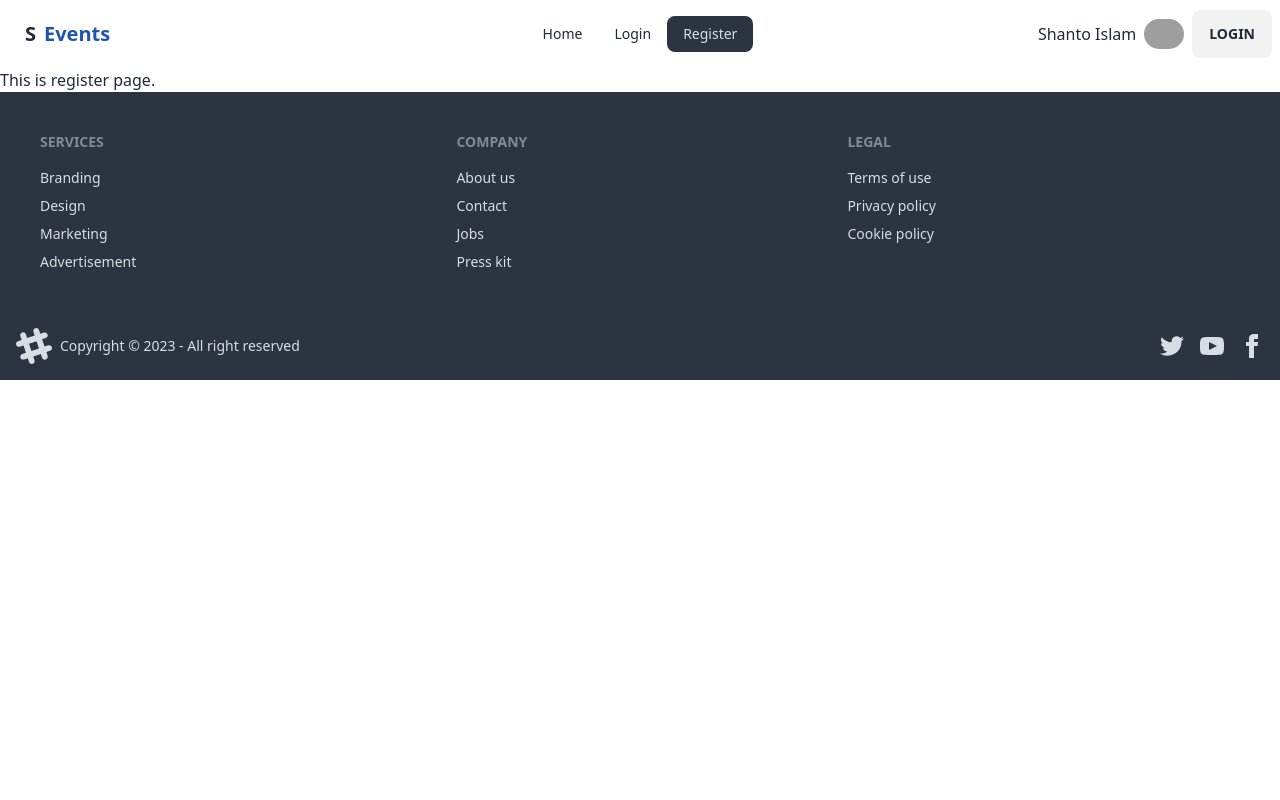
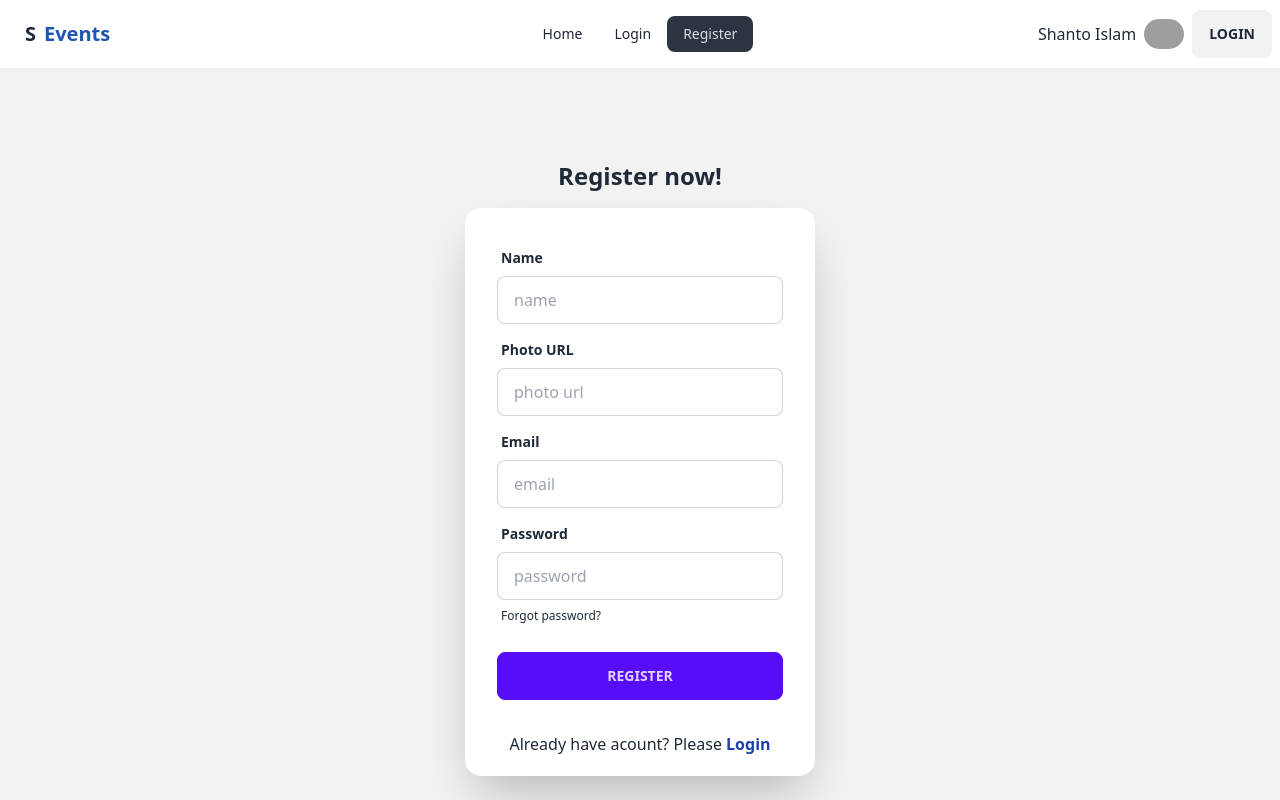
Before and after one commit to Shanto93/Event-management, a React (Vite) app: page /register in a window 1280 px wide. Shown: the top 800 px of the page. Built offline with nearby package versions, Linux system fonts and the light colour scheme; no server answers; grey boxes are pictures that could not be loaded.

Commit message:
Sign in using firebase authentication done and also created AuthProvider

```diff
--- a/src/components/Login.jsx
+++ b/src/components/Login.jsx
@@ -1,7 +1,45 @@
+import { Link } from "react-router-dom";
+
 const Login = () => {
+    const handleLogin = e => {
+        e.preventDefault();
+        console.log(e.currentTarget);
+        const form = new FormData(e.currentTarget);
+        console.log(form.get('email'));
+
+    }
     return (
-        <div>
-            <h2>This is Login page</h2>
+        <div className="hero min-h-screen bg-base-200">
+            <div className="hero-content flex-col">
+                <div className="text-center">
+                    <h1 className="text-2xl font-bold">Login now!</h1>
+                </div>
+                <div className="card flex-shrink-0 w-[350px] max-w-sm shadow-2xl bg-base-100">
+                    <form onSubmit={handleLogin} className="card-body">
+                        <div className="form-control">
+                            <label className="label">
+                                <span className="label-text font-semibold">Email</span>
+                            </label>
+                            <input type="email" name="email" placeholder="email" className="input input-bordered" required />
+                        </div>
+                        <div className="form-control">
+                            <label className="label">
+                                <span className="label-text font-semibold">Password</span>
+                            </label>
+                            <input type="password" name="password" placeholder="password" className="input input-bordered" required />
+                            <label className="label">
+                                <a href="#" className="label-text-alt link link-hover">Forgot password?</a>
+                            </label>
+                        </div>
+                        <div className="form-control mt-3">
+                            <button className="btn btn-primary">Login</button>
+                        </div>
+                    </form>
+                    <div className="mx-auto mb-5">
+                        <p>Do not have acount? Please <Link to='/register'> <span className="text-blue-800 font-bold hover:text-red-700">Register</span> </Link> </p>
+                    </div>
+                </div>
+            </div>
         </div>
     );
 };
--- a/src/components/Register.jsx
+++ b/src/components/Register.jsx
@@ -1,7 +1,75 @@
+import { useContext } from "react";
+import { Link } from "react-router-dom";
+import { AuthContext } from './../providers/AuthProvider';
+
 const Register = () => {
+    const {createUser} = useContext(AuthContext);
+
+    const handleRegister = e => {
+        e.preventDefault();
+        // console.log(e.currentTarget);
+        const form = new FormData(e.currentTarget);
+        // console.log(form.get('email'));
+        const email = form.get('email');
+        const password = form.get('password');
+        const name = form.get('name');
+        const photo = form.get('photo');
+        console.log(email, password, name, photo);
+
+        //create user
+        createUser(email, password)
+        .then(result => {
+            console.log(result.user);
+        })
+        .catch(error => {
+            console.error(error);
+        })
+
+    }
     return (
-        <div>
-            <h2>This is register page.</h2>
+        <div className="hero min-h-screen bg-base-200">
+            <div className="hero-content flex-col">
+                <div className="text-center">
+                    <h1 className="text-2xl font-bold">Register now!</h1>
+                </div>
+                <div className="card flex-shrink-0 w-[350px] max-w-sm shadow-2xl bg-base-100">
+                    <form onSubmit={handleRegister} className="card-body">
+                        <div className="form-control">
+                            <label className="label">
+                                <span className="label-text font-semibold">Name</span>
+                            </label>
+                            <input type="text" name="name" placeholder="name" className="input input-bordered" required />
+                        </div>
+                        <div className="form-control">
+                            <label className="label">
+                                <span className="label-text font-semibold">Photo URL</span>
+                            </label>
+                            <input type="text" name="photo" placeholder="photo url" className="input input-bordered" required />
+                        </div>
+                        <div className="form-control">
+                            <label className="label">
+                                <span className="label-text font-semibold">Email</span>
+                            </label>
+                            <input type="email" name="email" placeholder="email" className="input input-bordered" required />
+                        </div>
+                        <div className="form-control">
+                            <label className="label">
+                                <span className="label-text font-semibold">Password</span>
+                            </label>
+                            <input type="password" name="password" placeholder="password" className="input input-bordered" required />
+                            <label className="label">
+                                <a href="#" className="label-text-alt link link-hover">Forgot password?</a>
+                            </label>
+                        </div>
+                        <div className="form-control mt-3">
+                            <button className="btn btn-primary">Register</button>
+                        </div>
+                    </form>
+                    <div className="mx-auto mb-5">
+                        <p>Already have acount? Please <Link to='/login'> <span className="text-blue-800 font-bold hover:text-red-600">Login</span> </Link> </p>
+                    </div>
+                </div>
+            </div>
         </div>
     );
 };
--- a/src/main.jsx
+++ b/src/main.jsx
@@ -3,10 +3,13 @@
 import './index.css'
 import { RouterProvider } from 'react-router-dom'
 import router from './routes/Routes'
+import AuthProvider from './providers/AuthProvider'
 
 
 ReactDOM.createRoot(document.getElementById('root')).render(
   <React.StrictMode>
-    <RouterProvider router={router}></RouterProvider>
+    <AuthProvider>
+      <RouterProvider router={router}></RouterProvider>
+    </AuthProvider>
   </React.StrictMode>,
 )
--- /dev/null
+++ b/src/providers/AuthProvider.jsx
@@ -0,0 +1,37 @@
+import { createUserWithEmailAndPassword, getAuth, onAuthStateChanged } from "firebase/auth";
+import { createContext, useEffect, useState } from "react";
+import app from './../firebase/firebase.config';
+
+export const AuthContext = createContext(null);
+const auth = getAuth(app);
+
+const AuthProvider = ({children}) => {
+    const [user, setUser] = useState(null);
+
+    const createUser = (email, password) => {
+        return createUserWithEmailAndPassword(auth, email, password);
+    }
+
+    useEffect(() => {
+        const unSubscribe = onAuthStateChanged(auth, currentUser => {
+            console.log("User in the auth state changed", currentUser);
+            setUser(currentUser);
+        });
+        return () => {
+            unSubscribe();
+        }
+    },[])
+
+
+    const authInfo = {
+        user,
+        createUser,
+    }
+    return (
+        <AuthContext.Provider value={authInfo}>
+            {children}
+        </AuthContext.Provider>
+    );
+};
+
+export default AuthProvider;
```
